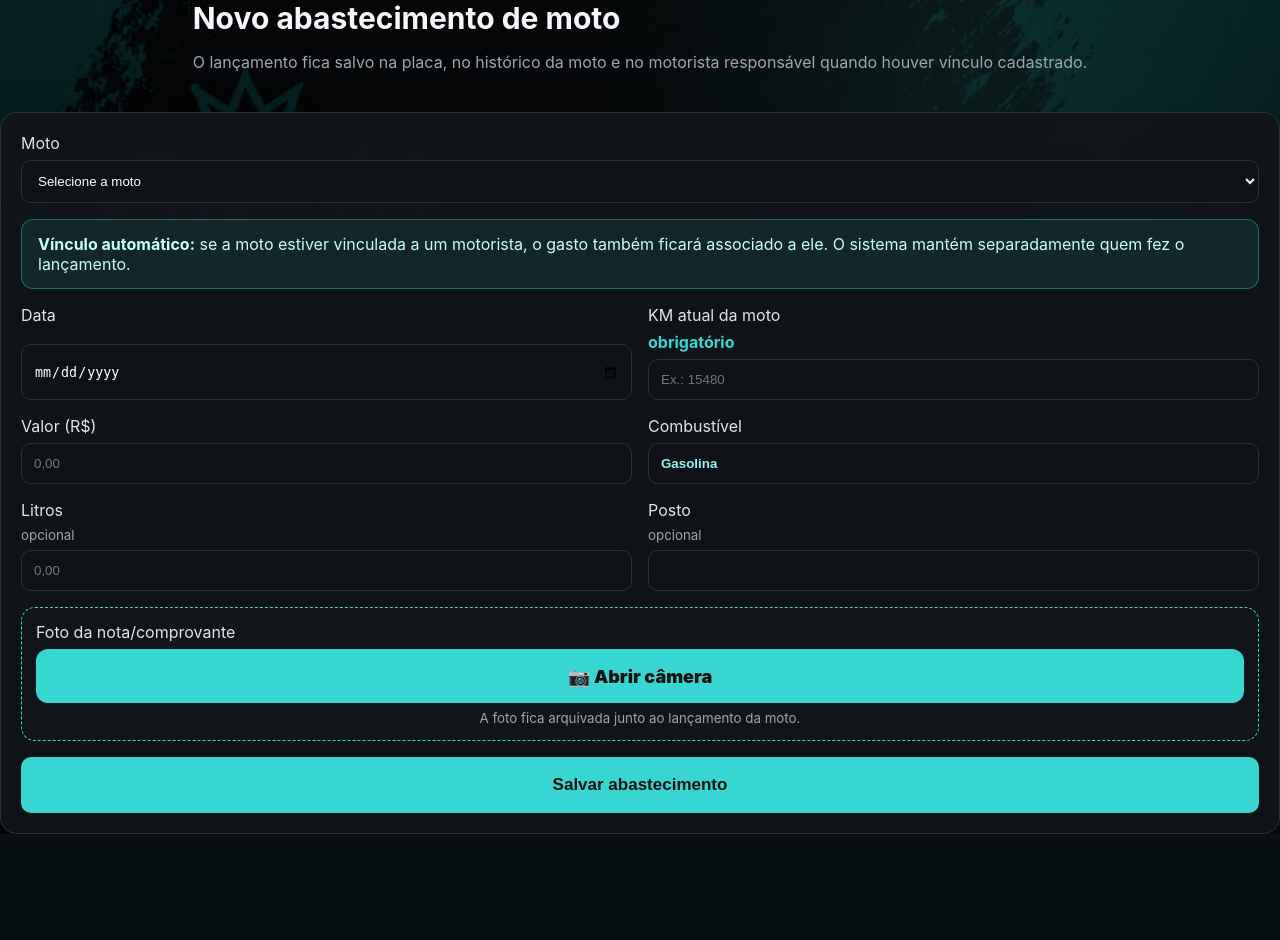
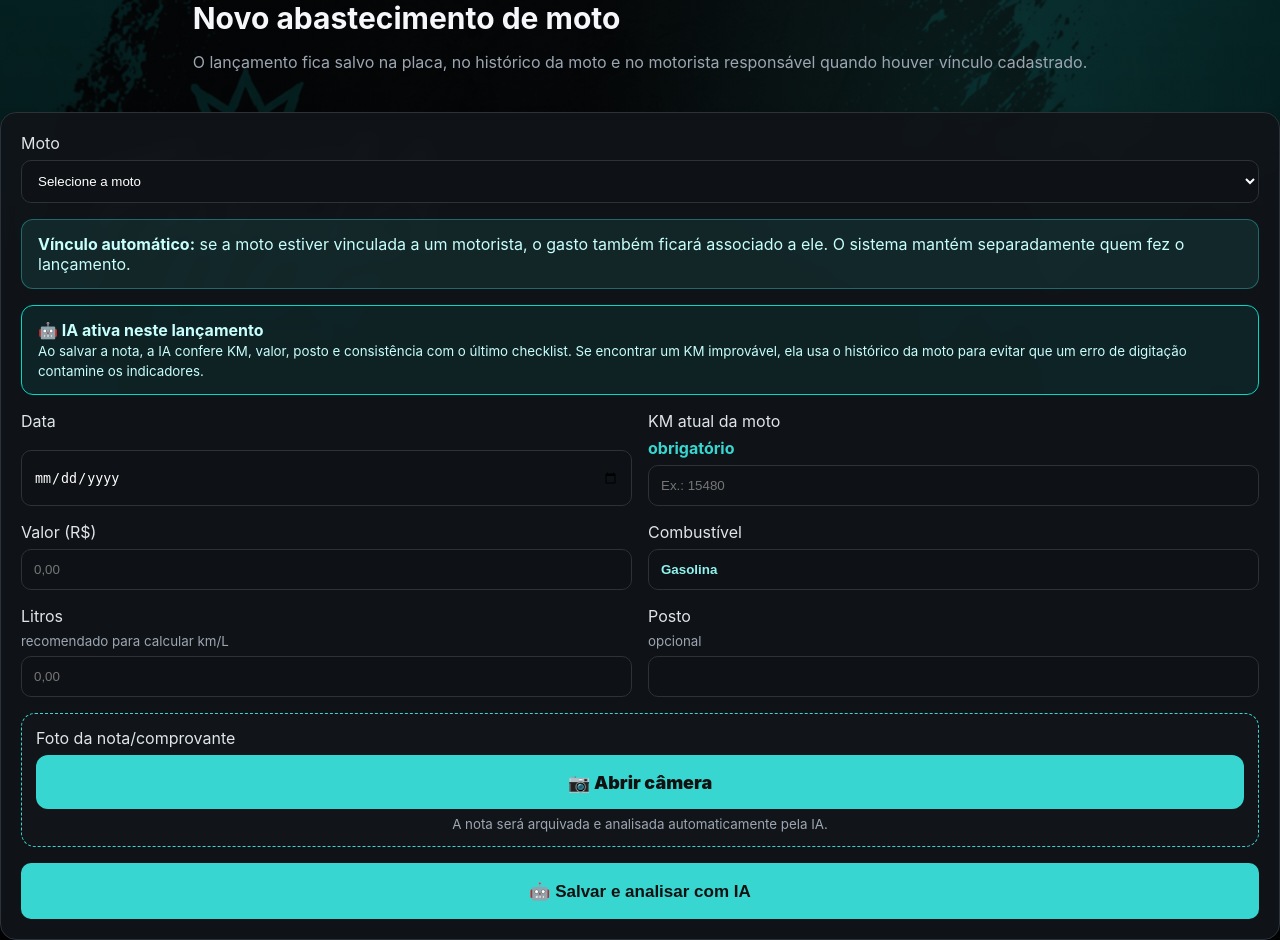
Before and after one commit to vpiveta/favela-llog-controle-veiculos, a Python web app: template Favela_Llog_Controle_de_Veiculos_Enterprise_1_1_Mobile_WhatsApp/app/templates/driver/fuel_form.html in a window 1280 px wide. Before the commit the page ends 834 px from the top, so only its background shows below. Run offline with Jinja, Linux system fonts and the light colour scheme; the template is opened without the code that fills it, so the values that code supplies are empty.

Commit message:
feat: deixar analise por IA visivel no abastecimento

```diff
--- a/Favela_Llog_Controle_de_Veiculos_Enterprise_1_1_Mobile_WhatsApp/app/templates/driver/fuel_form.html
+++ b/Favela_Llog_Controle_de_Veiculos_Enterprise_1_1_Mobile_WhatsApp/app/templates/driver/fuel_form.html
@@ -5,11 +5,12 @@
 <input type="hidden" name="vehicle_type" value="MOTORCYCLE">
 <label class="wide">Moto<select name="motorcycle_vehicle_id" id="motorcycleVehicle" required><option value="">Selecione a moto</option>{% for v in all_base_motorcycles %}<option value="{{v.id}}" data-current-km="{{v.current_km or 0}}" {% if request.form.get('motorcycle_vehicle_id',type=int)==v.id or (not request.form.get('motorcycle_vehicle_id') and active_vehicle and active_vehicle.id==v.id) %}selected{% endif %}>{{v.plate}} · {{v.brand}} {{v.model}} · {{v.driver.name if v.driver else 'Sem motorista cadastrado'}}</option>{% endfor %}</select></label>
 <div class="notice wide"><b>Vínculo automático:</b> se a moto estiver vinculada a um motorista, o gasto também ficará associado a ele. O sistema mantém separadamente quem fez o lançamento.</div>
+<div class="notice wide" style="border-color:#00d9c7;background:rgba(0,217,199,.08)"><b>🤖 IA ativa neste lançamento</b><br><small>Ao salvar a nota, a IA confere KM, valor, posto e consistência com o último checklist. Se encontrar um KM improvável, ela usa o histórico da moto para evitar que um erro de digitação contamine os indicadores.</small></div>
 <label>Data<input type="date" name="expense_date" value="{{request.form.get('expense_date',today)}}" required></label>
 <label>KM atual da moto <b style="color:var(--gold)">obrigatório</b><input id="fuelOdometer" type="number" name="odometer" min="0" inputmode="numeric" value="{{request.form.get('odometer','')}}" placeholder="Ex.: {{vehicle.current_km if vehicle else 15480}}" required></label>
 <label>Valor (R$)<input name="amount" inputmode="decimal" value="{{request.form.get('amount','')}}" placeholder="0,00" required></label>
 <label>Combustível<input type="text" value="Gasolina" readonly class="readonly-input"><input type="hidden" name="fuel_type" value="GASOLINE"></label>
-<label>Litros <small class="optional">opcional</small><input name="liters" inputmode="decimal" value="{{request.form.get('liters','')}}" placeholder="0,00"></label>
+<label>Litros <small class="optional">recomendado para calcular km/L</small><input name="liters" inputmode="decimal" value="{{request.form.get('liters','')}}" placeholder="0,00"></label>
 <label>Posto <small class="optional">opcional</small><input name="station" value="{{request.form.get('station','')}}" autocomplete="organization"></label>
-<label class="wide camera-field"><span>Foto da nota/comprovante</span><span class="camera-button">📷 Abrir câmera</span><input class="camera-input" type="file" name="receipt" accept="image/*" capture="environment" required data-preview="receiptPreview"><small>A foto fica arquivada junto ao lançamento da moto.</small></label><img id="receiptPreview" class="receipt-preview" alt="Pré-visualização da nota" hidden>
-<button class="wide primary-large">Salvar abastecimento</button></form>{% endblock %}
+<label class="wide camera-field"><span>Foto da nota/comprovante</span><span class="camera-button">📷 Abrir câmera</span><input class="camera-input" type="file" name="receipt" accept="image/*" capture="environment" required data-preview="receiptPreview"><small>A nota será arquivada e analisada automaticamente pela IA.</small></label><img id="receiptPreview" class="receipt-preview" alt="Pré-visualização da nota" hidden>
+<button class="wide primary-large">🤖 Salvar e analisar com IA</button></form>{% endblock %}
```
